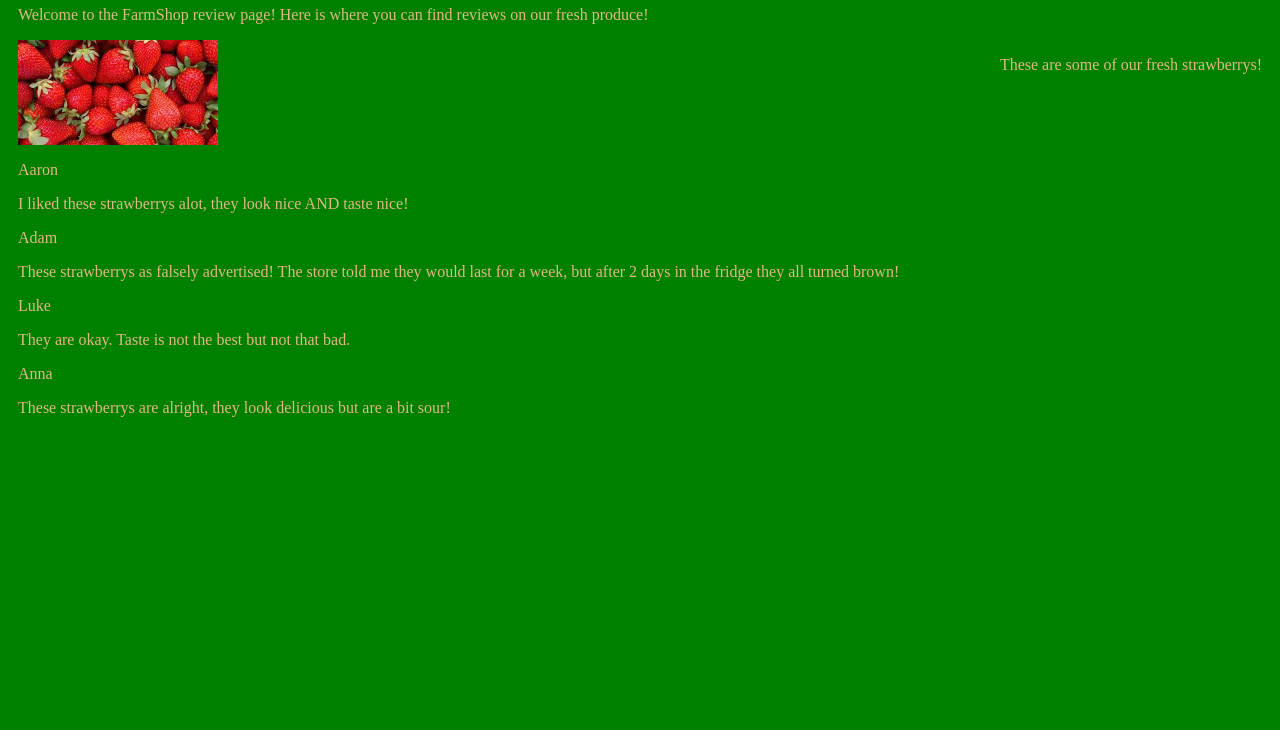
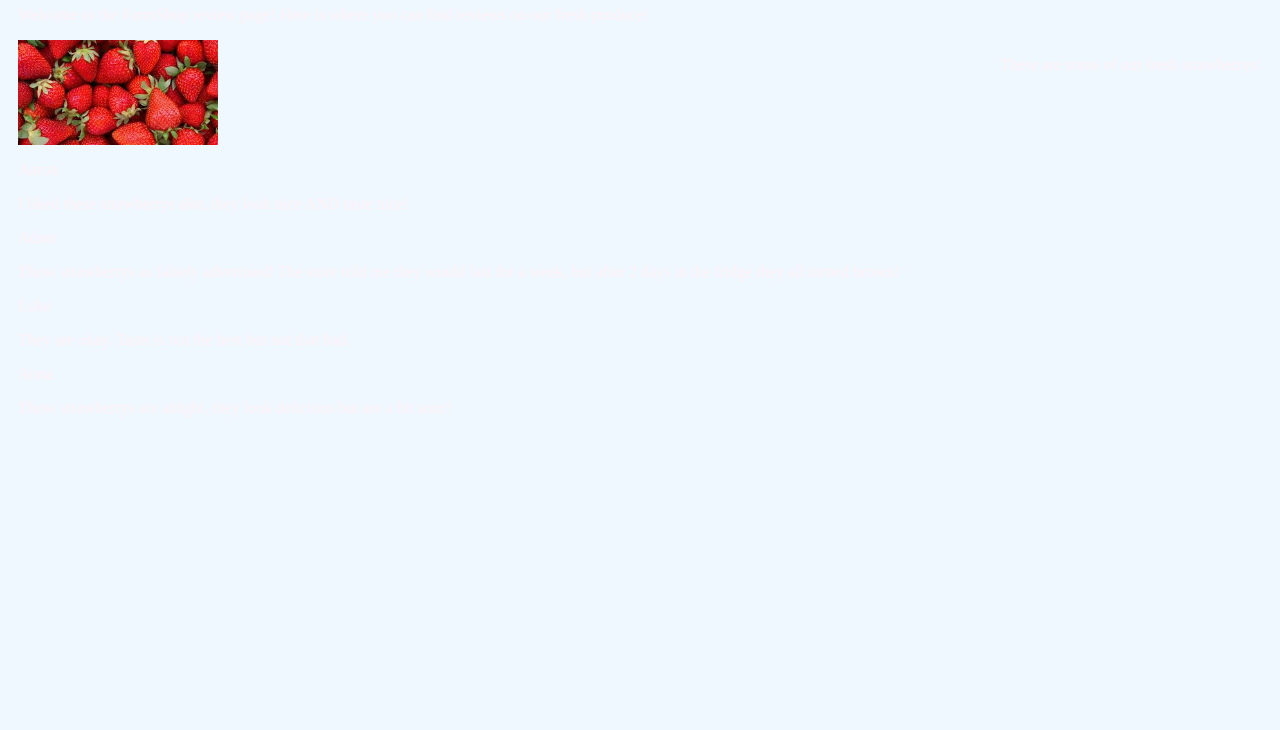
Before and after one commit to JOetHeBATMAN/JOETEST, a plain HTML site: page index.html in a window 1280 px wide. Shown: the part 70-800 px from the top of the page. Drawn offline with Linux system fonts and the light colour scheme.

Commit message:
COLOR UPDATE

```diff
--- a/Style.CSS
+++ b/Style.CSS
@@ -1,6 +1,6 @@
 body {
-background-color: green;
-color: burlywood;
+background-color: ALiceBlue;
+color: LavenderBlush;
 padding: 10px;
 }
 
```
